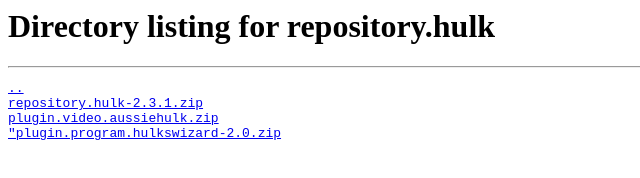
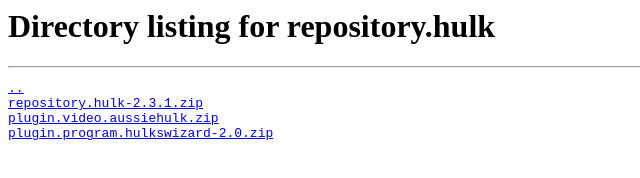
Before and after one commit to aussiehulk/aussiehulk.github.io, a plain HTML site: page index.html in a window 1280 px wide. Shown: the full height of the page, 0-640 px from the left. Drawn offline with Linux system fonts and the light colour scheme.

Commit message:
Update index.html

```diff
--- a/index.html
+++ b/index.html
@@ -5,7 +5,7 @@
 <pre><a href="../index.html">..</a>
 <a href="repository.hulk-2.3.1.zip">repository.hulk-2.3.1.zip</a>
 <a href="plugin.video.aussiehulk.zip">plugin.video.aussiehulk.zip</a>
-<a href="plugin.program.hulkswizard-2.0.zip">"plugin.program.hulkswizard-2.0.zip</a>
+<a href="plugin.program.hulkswizard-2.0.zip">plugin.program.hulkswizard-2.0.zip</a>
 </pre>
 </body>
 </html>
```
